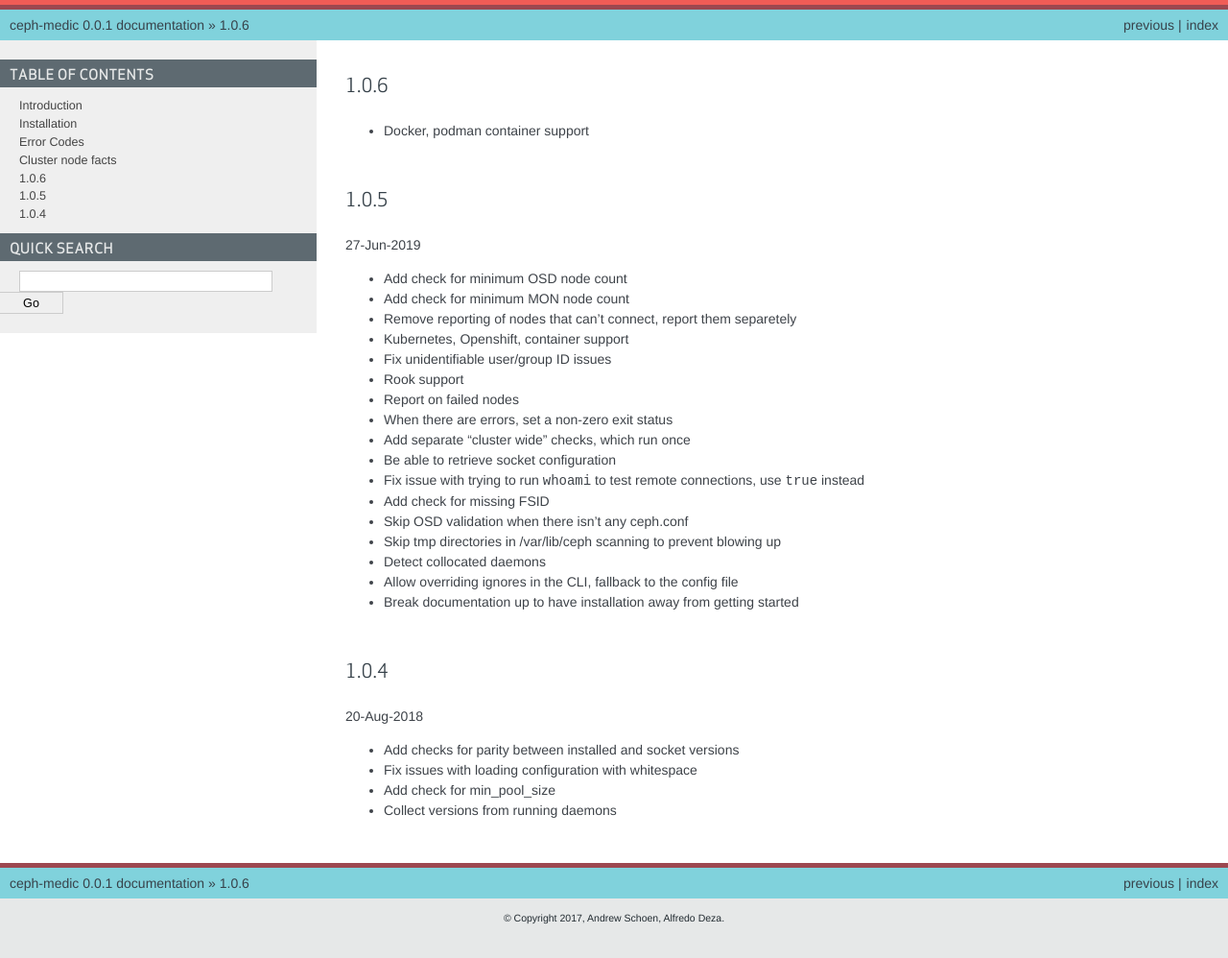
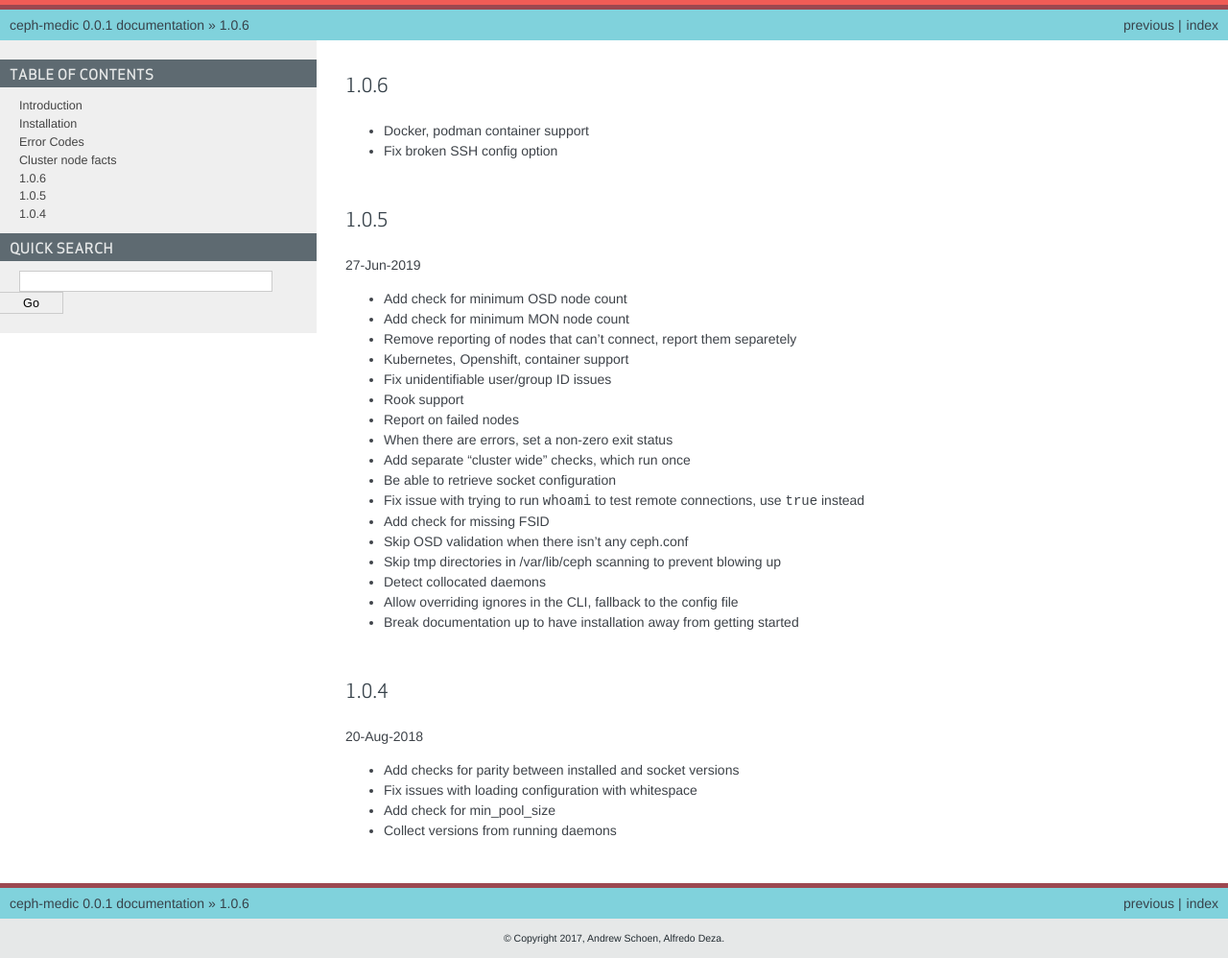
Before and after one commit to ceph/ceph-medic, a Sphinx documentation site: the page built from docs/source/changelog.rst, in a window 1280 px wide. Shown: the whole page at 96% size. Built offline with Sphinx 7.4.7, drawn with Linux system fonts in a browser that asks for light colours; before the commit the page ends 977 px from its top, so only the background shows below that.

Commit message:
Add missing changelog entry for SSH config fix
Signed-off-by: Zack Cerza <zack@redhat.com>

```diff
--- a/docs/source/changelog.rst
+++ b/docs/source/changelog.rst
@@ -1,6 +1,7 @@
 1.0.6
 -----
 * Docker, podman container support
+* Fix broken SSH config option
 
 1.0.5
 -----
```
